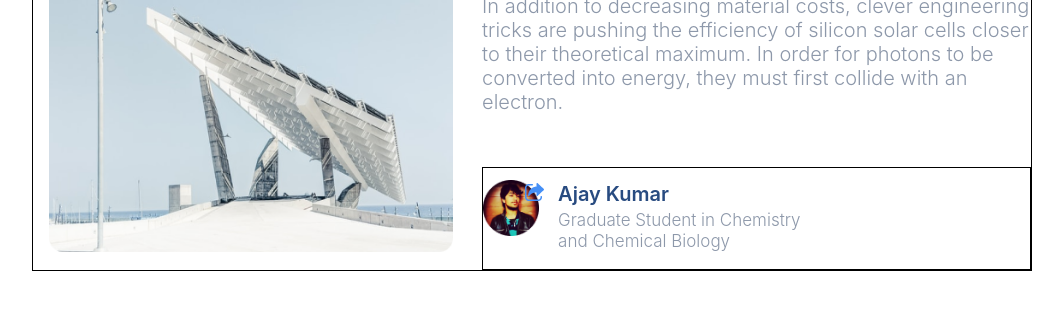
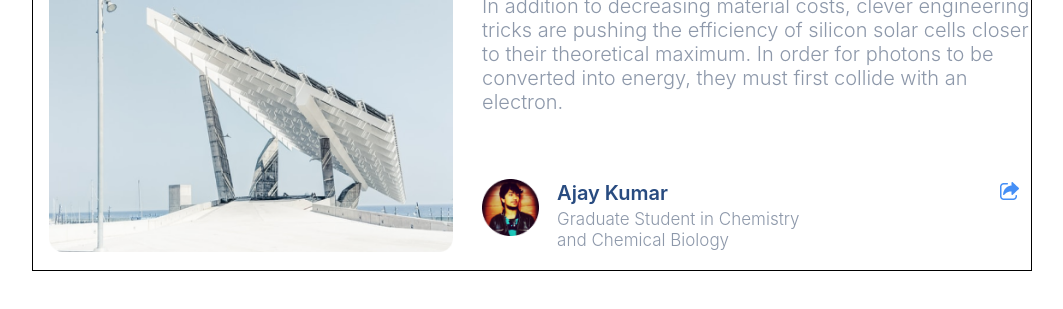
Before and after one commit to GboyeRichard1/Web-Cards, a plain HTML site: page index.html in a window 1280 px wide. Shown: the part 301-610 px from the top of the page, without its empty margins (108-1171 px from the left). Drawn offline with Linux system fonts and the light colour scheme.

Commit message:
Card Development Complete

```diff
--- a/styles.css
+++ b/styles.css
@@ -68,9 +68,9 @@ height:70%;
 
 .rightsidecontent2{
 height:30%;
-border:1px solid black;
 display:flex;
 flex-direction: row;
+position: relative;
 }
 
 .smallimage{
@@ -84,7 +84,7 @@ height:63%;
     font-style: normal;
     font-weight: 600;
     margin-bottom: 6px;
-    position: relative;
+
 
 
 }
@@ -102,17 +102,12 @@ height:63%;
     margin-right:12px;
     margin-top: 12px;
     display:flex;
-    position: relative;
+    flex-direction: row;
 }
 .contentarea{
 }
 
-.imagearea{
-display: flex;
-flex-direction: row;
-}
 .shortcutimage{
     position: absolute;
-    top:0;
-    right:0;
+    right:10px;
 }
```
